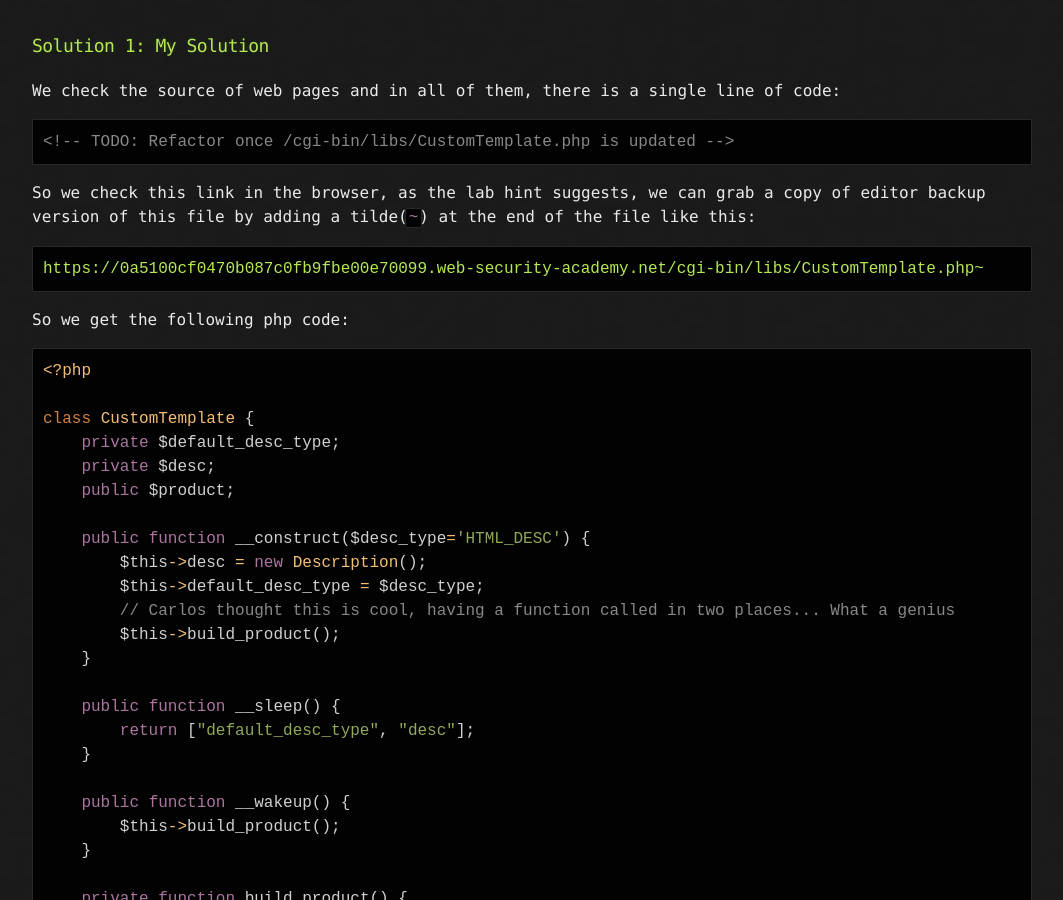
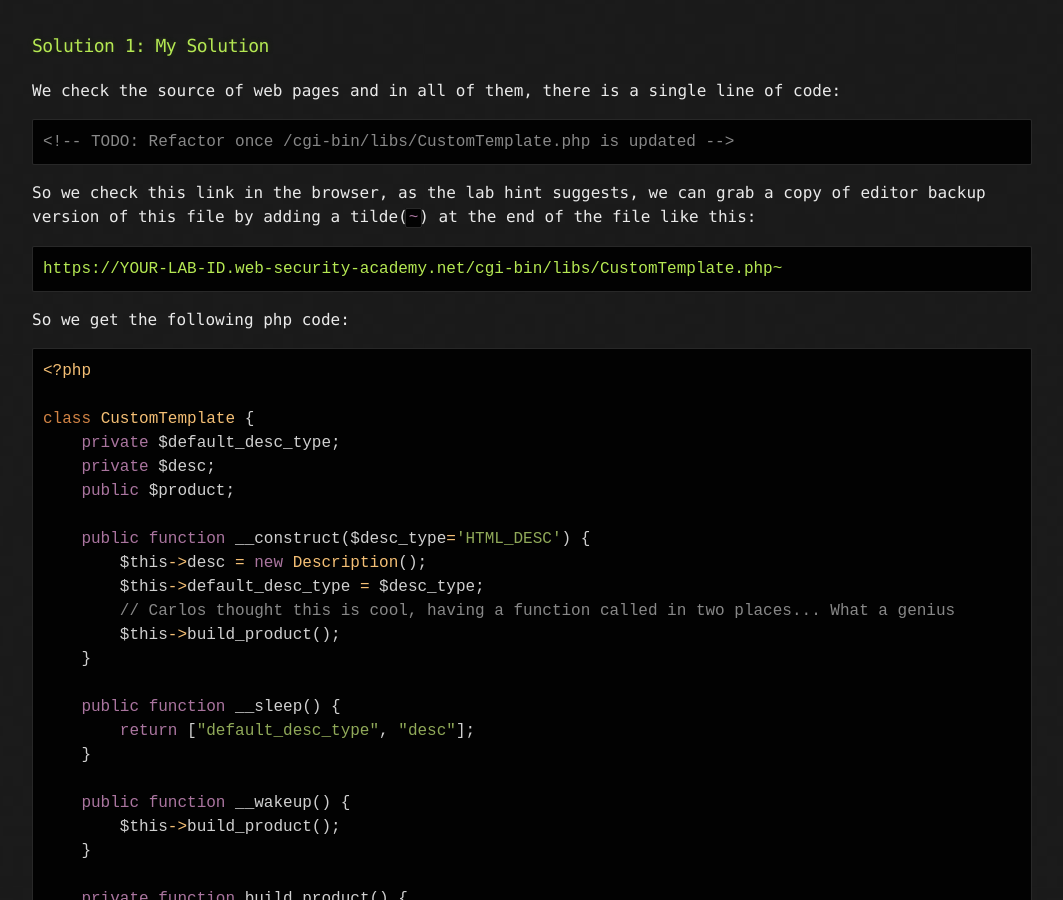
Before and after one commit to CamoCatX/camocatx.github.io, a Jekyll site: the page built from blog/_posts/2023-01-18-expert-lab-developing-a-custom-gadget-chain-for-php-deserialization.md, in a window 1280 px wide and 900 px high, scrolled down 1241 px. Shown: the whole window, without its empty margins (108-1171 px from the left). Built offline with Jekyll 4.4.1, drawn with Linux system fonts in a browser that asks for light colours; part of the change alters nothing that is shown.

Commit message:
Edit a blog post

````diff
--- a/blog/_posts/2023-01-18-expert-lab-developing-a-custom-gadget-chain-for-php-deserialization.md
+++ b/blog/_posts/2023-01-18-expert-lab-developing-a-custom-gadget-chain-for-php-deserialization.md
@@ -41,7 +41,7 @@ We check the source of web pages and in all of them, there is a single line of c
 So we check this link in the browser, as the lab hint suggests, we can grab a copy of editor backup version of this file by adding a tilde(`~`) at the end of the file like this:
 
 ```url
-https://0a5100cf0470b087c0fb9fbe00e70099.web-security-academy.net/cgi-bin/libs/CustomTemplate.php~
+https://YOUR-LAB-ID.web-security-academy.net/cgi-bin/libs/CustomTemplate.php~
 ```
 
 So we get the following php code:
````
